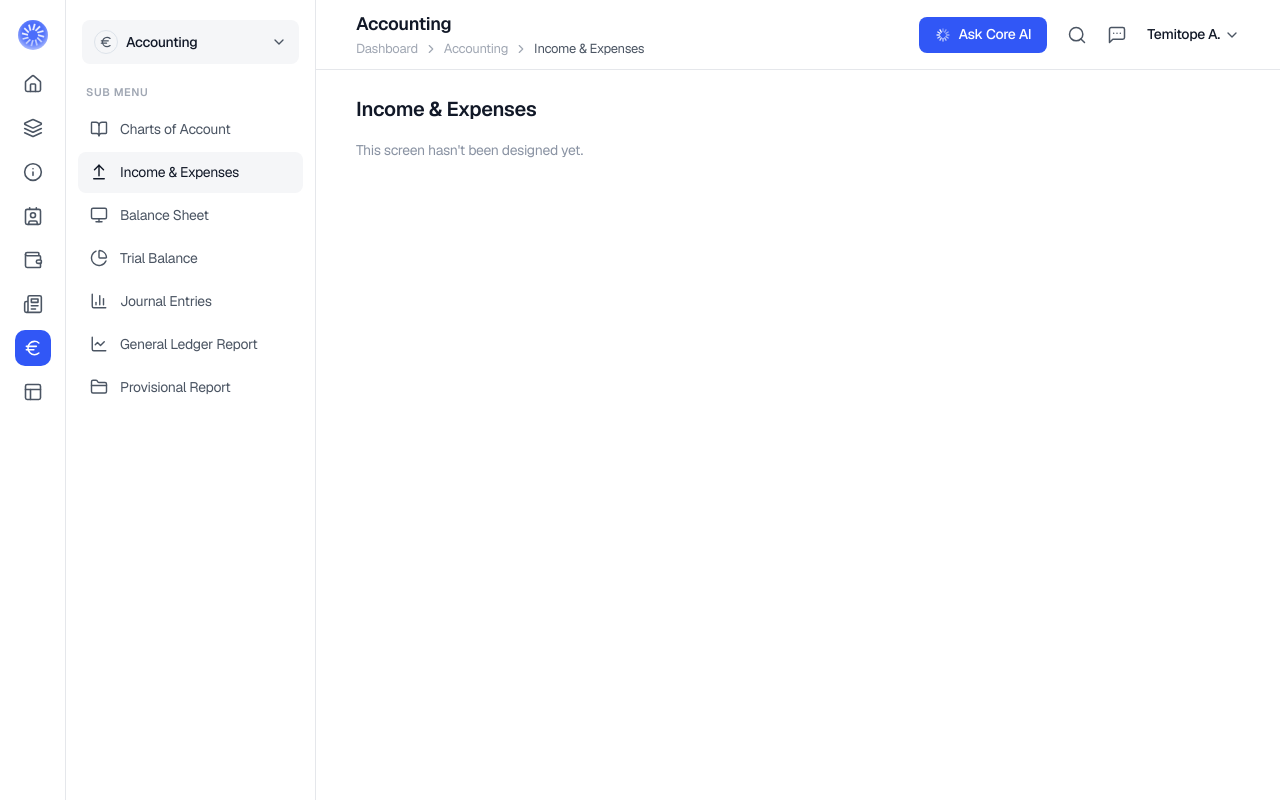
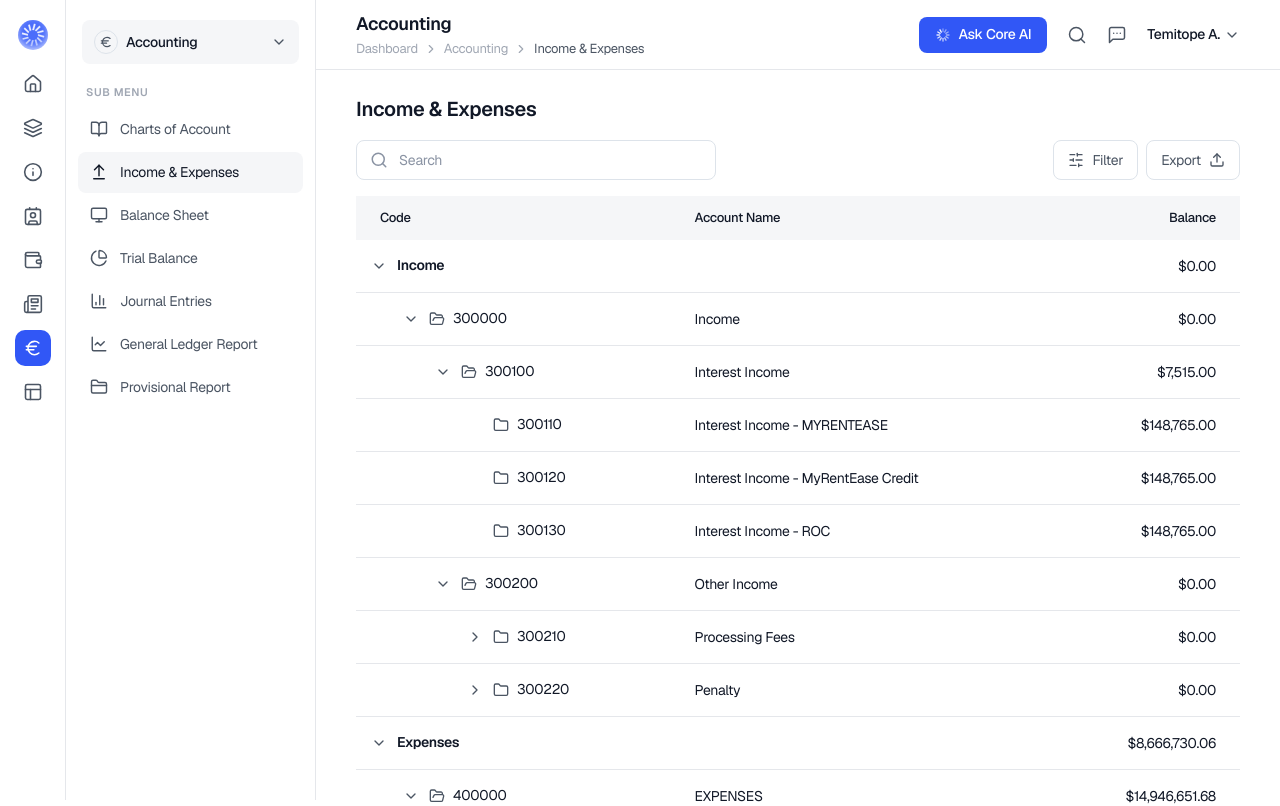
Before and after one commit to ttaiyegbusi/Chain-Core, a Next.js app: page /accounting/income-expenses in a window 1280 px wide. Shown: the top 806 px of the page. Built offline with nearby package versions, Linux system fonts and the light colour scheme.

Commit message:
Income and Expenses Page

```diff
--- a/src/app/accounting/income-expenses/page.tsx
+++ b/src/app/accounting/income-expenses/page.tsx
@@ -1,31 +1,156 @@
 "use client";
 
+import { useMemo, useState } from "react";
+import { Search, SlidersHorizontal, Upload } from "lucide-react";
 import PrimaryRail from "@/components/PrimaryRail";
 import AccountingSidebar from "@/components/AccountingSidebar";
-import { Breadcrumbs } from "@/components/Common";
 import GlobalHeader from "@/components/GlobalHeader";
+import BalanceSheetTable from "@/components/BalanceSheetTable";
+import { PaginationBar } from "@/components/Pagination";
+import { BSRow } from "@/data/balanceSheet";
+import { INCOME_EXPENSES } from "@/data/incomeExpenses";
+
+/**
+ * Income & Expenses
+ *
+ * Reuses BalanceSheetTable + BSRow (consistent hierarchical layout across
+ * the accounting module). Currency is USD ($) per the design reference.
+ * Filter and Export are styled but inert by design.
+ */
+
+// Initial expansion mirrors the screenshot: the high-level groups
+// (Income → 300000 → Interest Income, Expenses → 400000) are open,
+// but Processing Fees / Penalty stay collapsed.
+const INITIAL_EXPANDED = new Set<string>([
+  "income",
+  "300000",
+  "300100",
+  "300200",
+  "expenses",
+  "400000",
+]);
+
+// Search keeping parent chains visible (same behaviour as Balance Sheet).
+function searchTree(nodes: BSRow[], term: string): BSRow[] {
+  if (!term) return nodes;
+  const t = term.toLowerCase();
+  const out: BSRow[] = [];
+  for (const n of nodes) {
+    if (n.kind === "total") continue;
+    const selfMatch =
+      n.name.toLowerCase().includes(t) ||
+      (n.code ?? "").toLowerCase().includes(t);
+    const kids = n.children ? searchTree(n.children, term) : [];
+    if (selfMatch || kids.length) {
+      out.push({ ...n, children: kids.length ? kids : n.children });
+    }
+  }
+  return out;
+}
+
+// When the user searches, open the whole resulting tree so matches are visible.
+function allExpandableIds(nodes: BSRow[]): Set<string> {
+  const set = new Set<string>();
+  const walk = (ns: BSRow[]) => {
+    for (const n of ns) {
+      if (n.children?.length) {
+        set.add(n.id);
+        walk(n.children);
+      }
+    }
+  };
+  walk(nodes);
+  return set;
+}
 
 export default function IncomeExpensesPage() {
+  const [search, setSearch] = useState("");
+  const [page, setPage] = useState(1);
+  const [rowsPerPage, setRowsPerPage] = useState(8);
+
+  const data = useMemo(
+    () => (search ? searchTree(INCOME_EXPENSES, search) : INCOME_EXPENSES),
+    [search]
+  );
+
+  const defaultExpanded = useMemo(
+    () => (search ? allExpandableIds(data) : INITIAL_EXPANDED),
+    [data, search]
+  );
+
+  const totalItems = 500;
+  const totalPages = Math.ceil(totalItems / rowsPerPage);
+
   return (
     <div className="min-h-screen bg-white">
       <PrimaryRail />
       <AccountingSidebar menuLabel="SUB MENU" />
+
       <main className="ml-[316px]">
         <GlobalHeader
           title="Accounting"
           crumbs={[
-                  { label: "Dashboard", href: "/" },
-                  { label: "Accounting", href: "/accounting/charts-of-account" },
-                  { label: "Income & Expenses" },
-                ]}
+            { label: "Dashboard", href: "/" },
+            { label: "Accounting", href: "/accounting/charts-of-account" },
+            { label: "Income & Expenses" },
+          ]}
         />
-        <section className="px-10 pt-6">
+
+        <section className="px-10 pb-10 pt-6">
           <h2 className="text-xl font-semibold text-text-primary">
             Income &amp; Expenses
           </h2>
-          <p className="mt-4 text-sm text-text-muted">
-            This screen hasn&apos;t been designed yet.
-          </p>
+
+          {/* Toolbar: search + filter + export */}
+          <div className="mt-4 flex flex-wrap items-center justify-between gap-3">
+            <div className="relative">
+              <Search
+                size={18}
+                className="pointer-events-none absolute left-3.5 top-1/2 -translate-y-1/2 text-text-muted"
+                aria-hidden
+              />
+              <input
+                type="text"
+                value={search}
+                onChange={(e) => setSearch(e.target.value)}
+                placeholder="Search"
+                aria-label="Search income and expenses"
+                className="focus-ring h-10 w-[360px] max-w-full rounded-md border border-border-strong pl-[42px] pr-3.5 text-sm text-text-primary placeholder:text-text-muted"
+              />
+            </div>
+
+            <div className="flex items-center gap-2">
+              <button
+                type="button"
+                className="focus-ring inline-flex h-10 items-center gap-2 rounded-md border border-border-strong bg-white px-3.5 text-sm text-text-secondary transition-colors hover:bg-surface-muted"
+              >
+                <SlidersHorizontal size={16} aria-hidden />
+                Filter
+              </button>
+              <button
+                type="button"
+                className="focus-ring inline-flex h-10 items-center gap-2 rounded-md border border-border-strong bg-white px-3.5 text-sm text-text-secondary transition-colors hover:bg-surface-muted"
+              >
+                Export
+                <Upload size={16} aria-hidden />
+              </button>
+            </div>
+          </div>
+
+          <BalanceSheetTable
+            key={search}
+            data={data}
+            defaultExpanded={defaultExpanded}
+          />
+
+          <PaginationBar
+            page={page}
+            totalPages={totalPages}
+            rowsPerPage={rowsPerPage}
+            totalItems={totalItems}
+            onPageChange={setPage}
+            onRowsPerPageChange={setRowsPerPage}
+          />
         </section>
       </main>
     </div>
--- a/src/components/CoreAI/types.ts
+++ b/src/components/CoreAI/types.ts
@@ -773,8 +773,8 @@ export function getScreenContext(pathname: string): ScreenContext {
       route: pathname,
       pageTitle: "Income & Expenses",
       module: "Accounting",
-      visibleSummary: "This page is reserved for income and expense performance analysis. It should eventually show revenue, expenses, net position, category breakdown, and trend analysis.",
-      suggestedPrompts: ["Show revenue trend", "Break expenses down by category", "Compare income and expenses", "Explain net position"],
+      visibleSummary: "This page lists income and expense accounts in a collapsible GL hierarchy with Code, Account Name, and Balance columns. The Income section groups Interest Income (MYRENTEASE, MyRentEase Credit, ROC) and Other Income (Processing Fees, Penalty). The Expenses section totals $8,666,730.06 across Staff Cost, Operational Cost, Regulatory & Compliance, IT & Infrastructure, and Marketing.",
+      suggestedPrompts: ["Summarize income and expenses", "Show top expense categories", "Compare income and expenses", "What is the net position?"],
     };
   }
   return {
--- /dev/null
+++ b/src/data/incomeExpenses.ts
@@ -0,0 +1,95 @@
+// Income & Expenses data model.
+//
+// Reuses the BSRow tree from balanceSheet.ts (same hierarchy semantics:
+// section / account / total + indentation level + children) so the table
+// component is consistent with Balance Sheet and Trial Balance.
+//
+// Currency: USD ($) on this screen specifically (per design reference).
+// Codes and labels match the supplied screenshot.
+
+import { BSRow } from "./balanceSheet";
+
+function sec(id: string, name: string, balance: number, children: BSRow[]): BSRow {
+  return { id, name, balance, level: 0, kind: "section", children };
+}
+
+function acc(
+  id: string,
+  code: string,
+  name: string,
+  balance: number,
+  level: number,
+  children?: BSRow[]
+): BSRow {
+  return { id, code, name, balance, level, kind: "account", children };
+}
+
+/**
+ * Income tree.
+ *
+ * 300000 Income
+ *   300100 Interest Income
+ *     300110 Interest Income – MYRENTEASE
+ *     300120 Interest Income – MyRentEase Credit
+ *     300130 Interest Income – ROC
+ *   300200 Other Income
+ *     300210 Processing Fees (collapsed children)
+ *     300220 Penalty           (collapsed children)
+ */
+const INCOME: BSRow = sec("income", "Income", 0, [
+  acc("300000", "300000", "Income", 0, 1, [
+    acc("300100", "300100", "Interest Income", 7515.0, 2, [
+      acc("300110", "300110", "Interest Income - MYRENTEASE", 148765.0, 3),
+      acc("300120", "300120", "Interest Income - MyRentEase Credit", 148765.0, 3),
+      acc("300130", "300130", "Interest Income - ROC", 148765.0, 3),
+    ]),
+    acc("300200", "300200", "Other Income", 0, 2, [
+      acc("300210", "300210", "Processing Fees", 0, 3, [
+        acc("300210-01", "300211", "Late Processing Fee", 0, 4),
+        acc("300210-02", "300212", "Document Processing Fee", 0, 4),
+      ]),
+      acc("300220", "300220", "Penalty", 0, 3, [
+        acc("300220-01", "300221", "Late Repayment Penalty", 0, 4),
+        acc("300220-02", "300222", "Default Penalty", 0, 4),
+      ]),
+    ]),
+  ]),
+]);
+
+/**
+ * Expenses tree.
+ *
+ * 400000 EXPENSES
+ *   400100 STAFF COST
+ *   400200 Operational Cost
+ *   400300 Regulatory & Compliance
+ *   400400 IT & Infrastructure
+ *   400500 Marketing
+ */
+const EXPENSES: BSRow = sec("expenses", "Expenses", 8_666_730.06, [
+  acc("400000", "400000", "EXPENSES", 14_946_651.68, 1, [
+    acc("400100", "400100", "STAFF COST", 14_946_651.68, 2, [
+      acc("400100-01", "400110", "Salaries & Wages", 11_200_000.0, 3),
+      acc("400100-02", "400120", "Pension Contributions", 1_840_000.0, 3),
+      acc("400100-03", "400130", "Staff Training", 1_906_651.68, 3),
+    ]),
+    acc("400200", "400200", "Operational Cost", 14_946_651.68, 2, [
+      acc("400200-01", "400210", "Rent & Utilities", 5_420_000.0, 3),
+      acc("400200-02", "400220", "Office Supplies", 1_240_000.0, 3),
+      acc("400200-03", "400230", "Travel & Transport", 2_186_651.68, 3),
+      acc("400200-04", "400240", "Communications", 6_100_000.0, 3),
+    ]),
+    acc("400300", "400300", "Regulatory & Compliance", 1_960_000.0, 2),
+    acc("400400", "400400", "IT & Infrastructure", 3_880_000.0, 2),
+    acc("400500", "400500", "Marketing", 1_170_000.0, 2),
+  ]),
+]);
+
+export const INCOME_EXPENSES: BSRow[] = [INCOME, EXPENSES];
+
+// Convenience totals for Core AI screen-context summaries.
+export const IE_TOTALS = {
+  totalIncome: 7515.0 + 0, // matches the visible $7,515.00 + $0 Other Income
+  totalExpenses: 8_666_730.06,
+  net: 7515.0 - 8_666_730.06,
+};
```
